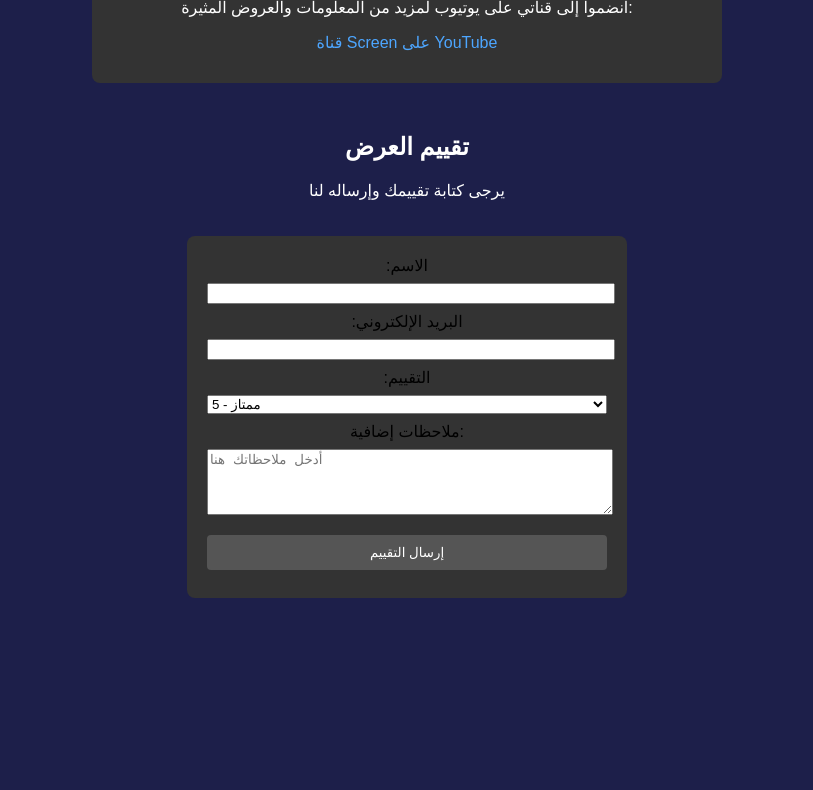
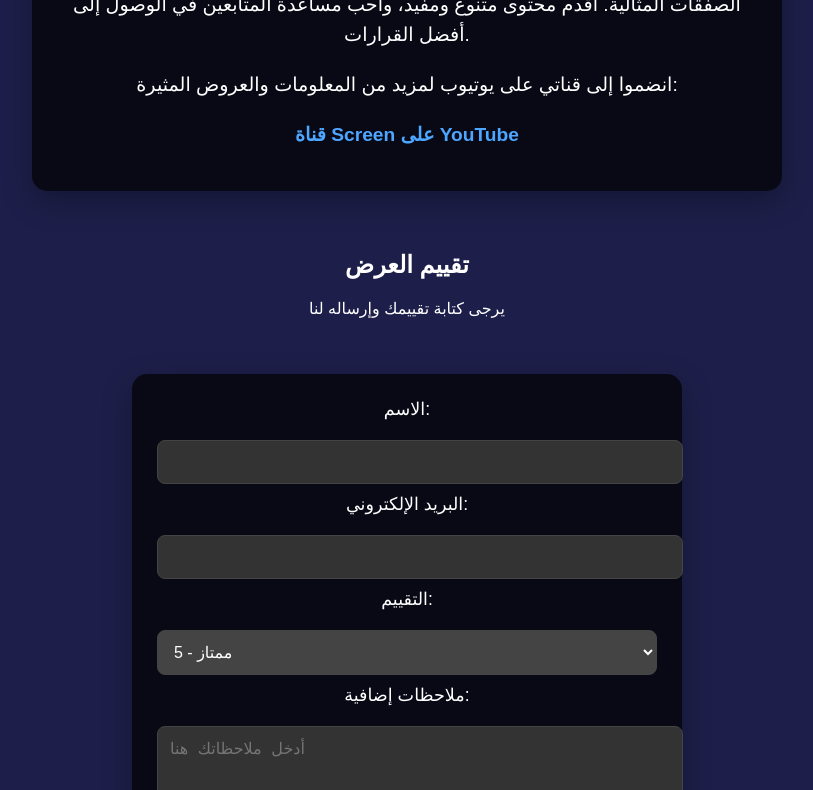
Before and after one commit to Screen900/Screen-, a plain HTML site: page index.html in a window 1280 px wide. Shown: the part 235-1025 px from the top of the page, without its empty margins (233-1046 px from the left). Before the commit the page ends 861 px from the top, so only its background shows below. Drawn offline with Linux system fonts and the light colour scheme.

Commit message:
Update index.html

```diff
--- a/index.html
+++ b/index.html
@@ -9,20 +9,99 @@
         body {
             background-color: #1d1f4a; /* خلفية زرقاء بلون التلفاز القديم */
             color: white;
-            font-family: Arial, sans-serif;
+            font-family: 'Arial', sans-serif;
             text-align: center;
             padding: 20px;
+            margin: 0;
+            box-sizing: border-box;
+        }
+
+        h1 {
+            font-size: 2.5rem;
+            color: #4da6ff;
+            text-shadow: 2px 2px 4px rgba(0, 0, 0, 0.5);
         }
 
         /* تنسيق نص الوصف */
         .description {
+            background-color: rgba(0, 0, 0, 0.7);
+            padding: 25px;
+            border-radius: 15px;
+            display: inline-block;
+            max-width: 700px;
+            margin-top: 30px;
+            margin-bottom: 40px;
+            box-shadow: 0px 10px 30px rgba(0, 0, 0, 0.3);
+        }
+
+        .description p {
+            font-size: 1.2rem;
+            line-height: 1.6;
+            margin-bottom: 15px;
+        }
+
+        .description a {
+            color: #4da6ff;
+            text-decoration: none;
+            font-weight: bold;
+        }
+
+        .description a:hover {
+            text-decoration: underline;
+        }
+
+        /* تنسيق النموذج */
+        form {
+            background-color: rgba(0, 0, 0, 0.7);
+            padding: 25px;
+            border-radius: 15px;
+            display: inline-block;
+            max-width: 500px;
+            width: 100%;
+            margin-top: 40px;
+            box-shadow: 0px 10px 30px rgba(0, 0, 0, 0.3);
+        }
+
+        label {
+            font-size: 1.1rem;
+            margin-bottom: 10px;
+            display: block;
+        }
+
+        input, select, textarea, button {
+            width: 100%;
+            padding: 12px;
+            margin: 10px 0;
+            border: 1px solid #444;
+            border-radius: 8px;
             background-color: #333;
-            padding: 15px;
-            border-radius: 8px;
-            display: inline-block;
-            max-width: 600px;
-            margin-top: 20px;
-            margin-bottom: 30px;
+            color: white;
+            font-size: 1rem;
+        }
+
+        button {
+            background-color: #4da6ff;
+            border: none;
+            cursor: pointer;
+            transition: background-color 0.3s;
+        }
+
+        button:hover {
+            background-color: #337ab7;
+        }
+
+        button:active {
+            background-color: #285f8f;
+        }
+
+        /* تحسين تنسيق الاختيارات */
+        select {
+            background-color: #444;
+        }
+
+        textarea {
+            resize: vertical;
+            min-height: 100px;
         }
 
         /* تنسيق الروابط */
@@ -34,41 +113,12 @@
         a:hover {
             text-decoration: underline;
         }
-
-        /* تنسيق النموذج */
-        form {
-            background-color: #333;
-            padding: 20px;
-            border-radius: 8px;
-            display: inline-block;
-            max-width: 400px;
-            width: 100%;
-            margin-top: 20px;
-        }
-
-        label, select, input, textarea, button {
-            width: 100%;
-            margin: 8px 0;
-            color: black;
-        }
-
-        button {
-            padding: 10px;
-            color: white;
-            background-color: #555;
-            border: none;
-            border-radius: 4px;
-            cursor: pointer;
-        }
-
-        button:hover {
-            background-color: #777;
-        }
     </style>
 </head>
 <body>
+
     <!-- الوصف -->
-    <h1>مرحبا بكم في قناة Screen!</h1>
+    <h1>مرحبًا بكم في قناة Screen!</h1>
 
     <div class="description">
         <p>أنا <strong>Screen</strong>، روبوت مساعد يهدف إلى مساعدتك في استكشاف فرص رائعة وإبرام الصفقات المثالية. أقدم محتوى متنوع ومفيد، وأحب مساعدة المتابعين في الوصول إلى أفضل القرارات.</p>
@@ -101,5 +151,6 @@
 
         <button type="submit">إرسال التقييم</button>
     </form>
+
 </body>
 </html>
```
